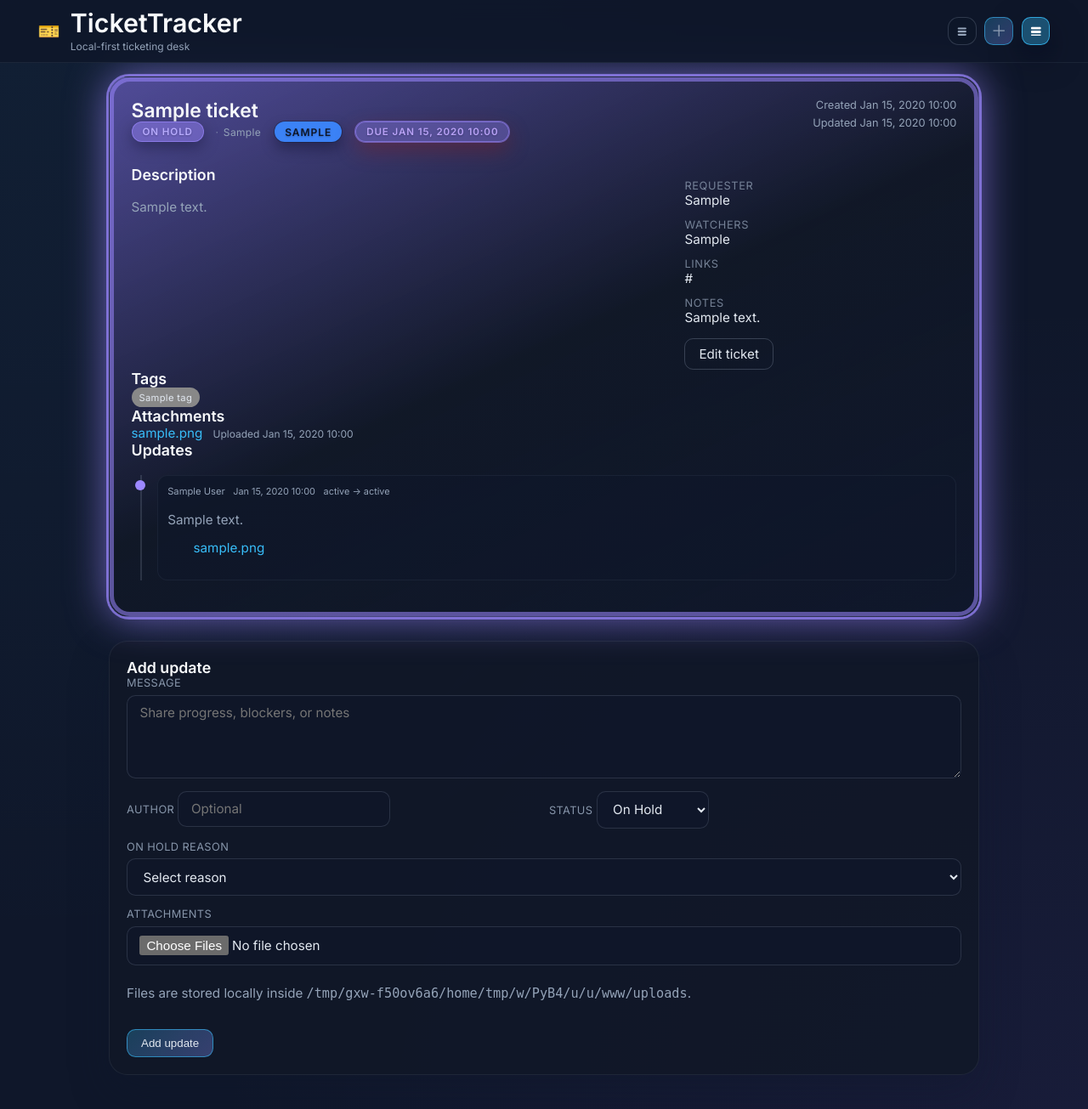
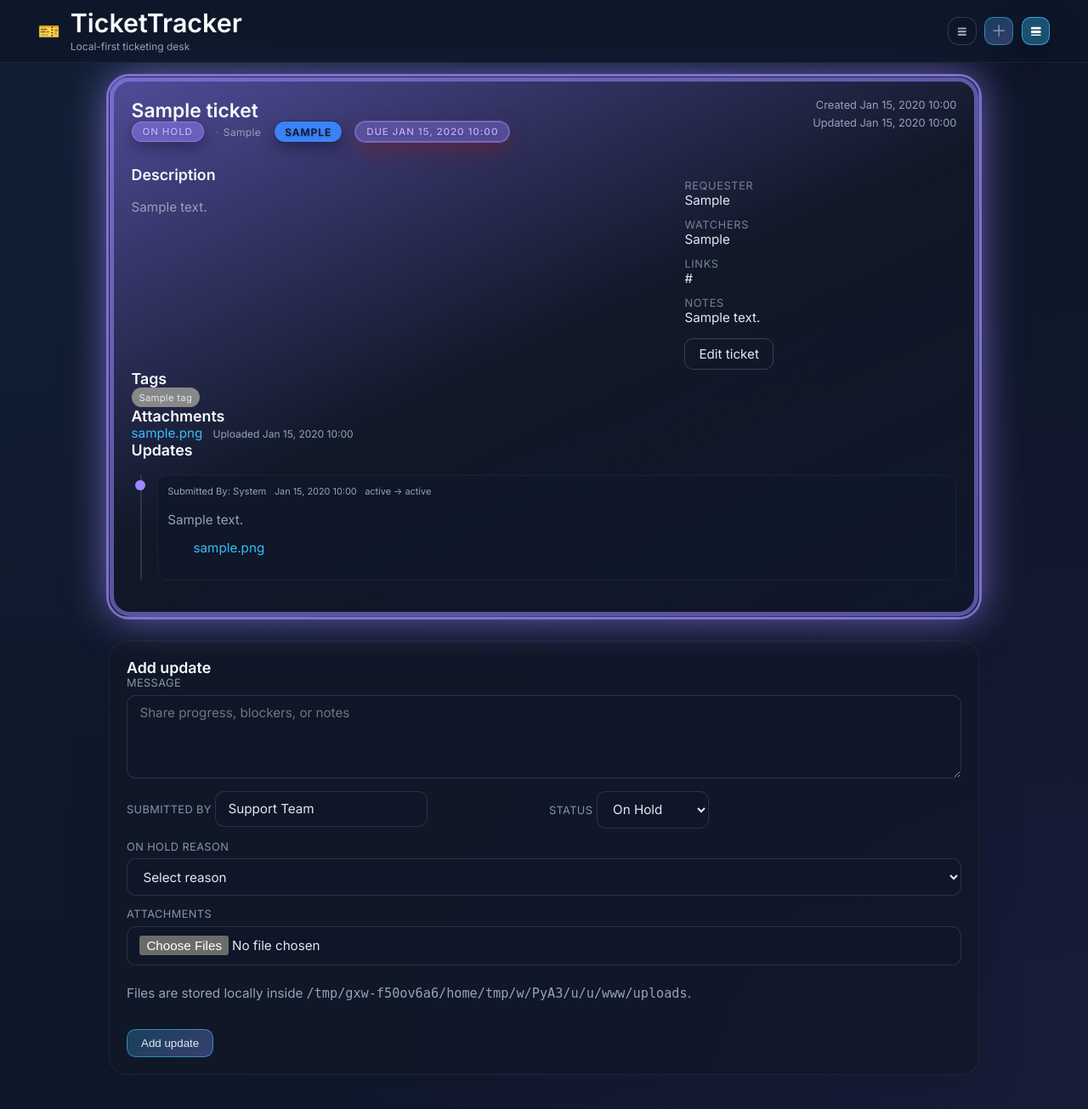
Before and after one commit to rinc3w1nd/TicketTracker, a Flask app: page /tickets/1 in a window 1280 px wide. Shown: the top 1305 px of the page at 85% size. Run offline with Flask 3, Linux system fonts and the light colour scheme; tables that the repository leaves empty hold one stand-in row (values such as "Sample post").

Commit message:
Add configurable submitted by default

```diff
--- a/config.json
+++ b/config.json
@@ -6,6 +6,7 @@
   "uploads": {
     "directory": "uploads"
   },
+  "default_submitted_by": "Support Team",
   "priorities": ["Low", "Medium", "High", "Critical"],
   "hold_reasons": [
     "Awaiting customer response",
--- a/templates/ticket_detail.html
+++ b/templates/ticket_detail.html
@@ -132,7 +132,10 @@
           <div class="timeline-point"></div>
           <div class="timeline-content">
             <div class="update-meta">
-              <span class="author">{{ update.author or 'System' }}</span>
+              <span class="author">
+                Submitted By:
+                {{ 'System' if update.is_system else (update.author or config.default_submitted_by) }}
+              </span>
               <span class="timestamp">{{ update.created_at.strftime('%b %d, %Y %H:%M') }}</span>
               {% if update.status_from or update.status_to %}
                 <span class="status-change">{{ update.status_from or '—' }} → {{ update.status_to or '—' }}</span>
@@ -173,8 +176,14 @@
     </div>
     <div class="field-group split">
       <div>
-        <label for="author">Author</label>
-        <input type="text" id="author" name="author" placeholder="Optional" />
+        <label for="submitted_by">Submitted By</label>
+        <input
+          type="text"
+          id="submitted_by"
+          name="submitted_by"
+          placeholder="Submitted By (defaults to {{ config.default_submitted_by }})"
+          value="{{ config.default_submitted_by }}"
+        />
       </div>
       <div>
         <label for="status">Status</label>
--- a/tickettracker/config.py
+++ b/tickettracker/config.py
@@ -11,6 +11,7 @@ from typing import Any, Dict, Iterable, List, Mapping, MutableMapping, Optional
 DEFAULT_CONFIG_NAME = "config.json"
 
 DEFAULT_SECRET_KEY = "dev-secret-key-change-me"
+DEFAULT_SUBMITTED_BY = "Support Team"
 
 
 GRADIENT_STAGE_ORDER: List[str] = ["stage0", "stage1", "stage2", "stage3"]
@@ -38,6 +39,7 @@ DEFAULT_CONFIG: Dict[str, Any] = {
     "secret_key": DEFAULT_SECRET_KEY,
     "database": {"uri": "sqlite:///tickettracker.db"},
     "uploads": {"directory": "uploads"},
+    "default_submitted_by": DEFAULT_SUBMITTED_BY,
     "priorities": ["Low", "Medium", "High", "Critical"],
     "hold_reasons": [
         "Awaiting customer response",
@@ -155,6 +157,7 @@ class AppConfig:
     priorities: List[str]
     hold_reasons: List[str]
     workflow: List[str]
+    default_submitted_by: str
     sla: SLAConfig
     colors: ColorConfig
 
@@ -289,6 +292,20 @@ def load_config(config_path: Optional[os.PathLike[str] | str] = None) -> AppConf
     merged: Dict[str, Any] = json.loads(json.dumps(DEFAULT_CONFIG))  # deep copy
     _merge_dict(merged, loaded_data)
 
+    default_submitted_by_value = merged.get(
+        "default_submitted_by", DEFAULT_SUBMITTED_BY
+    )
+    if isinstance(default_submitted_by_value, str):
+        default_submitted_by = (
+            default_submitted_by_value.strip() or DEFAULT_SUBMITTED_BY
+        )
+    elif default_submitted_by_value is None:
+        default_submitted_by = DEFAULT_SUBMITTED_BY
+    else:
+        default_submitted_by = (
+            str(default_submitted_by_value).strip() or DEFAULT_SUBMITTED_BY
+        )
+
     sla_config = merged.get("sla", {})
     colors_config = merged.get("colors", {})
 
@@ -343,6 +360,7 @@ def load_config(config_path: Optional[os.PathLike[str] | str] = None) -> AppConf
         priorities=list(merged.get("priorities", [])),
         hold_reasons=list(merged.get("hold_reasons", [])),
         workflow=list(merged.get("workflow", [])),
+        default_submitted_by=default_submitted_by,
         sla=SLAConfig(
             due_stage_days=due_stage_days,
             priority_stage_days=priority_stage_days,
--- a/tickettracker/views/tickets.py
+++ b/tickettracker/views/tickets.py
@@ -654,10 +654,12 @@ def edit_ticket(ticket_id: int):
 @tickets_bp.route("/tickets/<int:ticket_id>/updates", methods=["POST"])
 def add_update(ticket_id: int):
     ticket = Ticket.query.get_or_404(ticket_id)
+    config = _app_config()
     compact_mode = _is_compact_mode()
 
     message = request.form.get("message", "").strip()
-    author = request.form.get("author") or None
+    submitted_by = (request.form.get("submitted_by") or "").strip()
+    author = submitted_by or config.default_submitted_by
     new_status = request.form.get("status") or ticket.status
     hold_reason = request.form.get("on_hold_reason") or None
     raw_re_age = request.form.get("reage_ticket")
```
